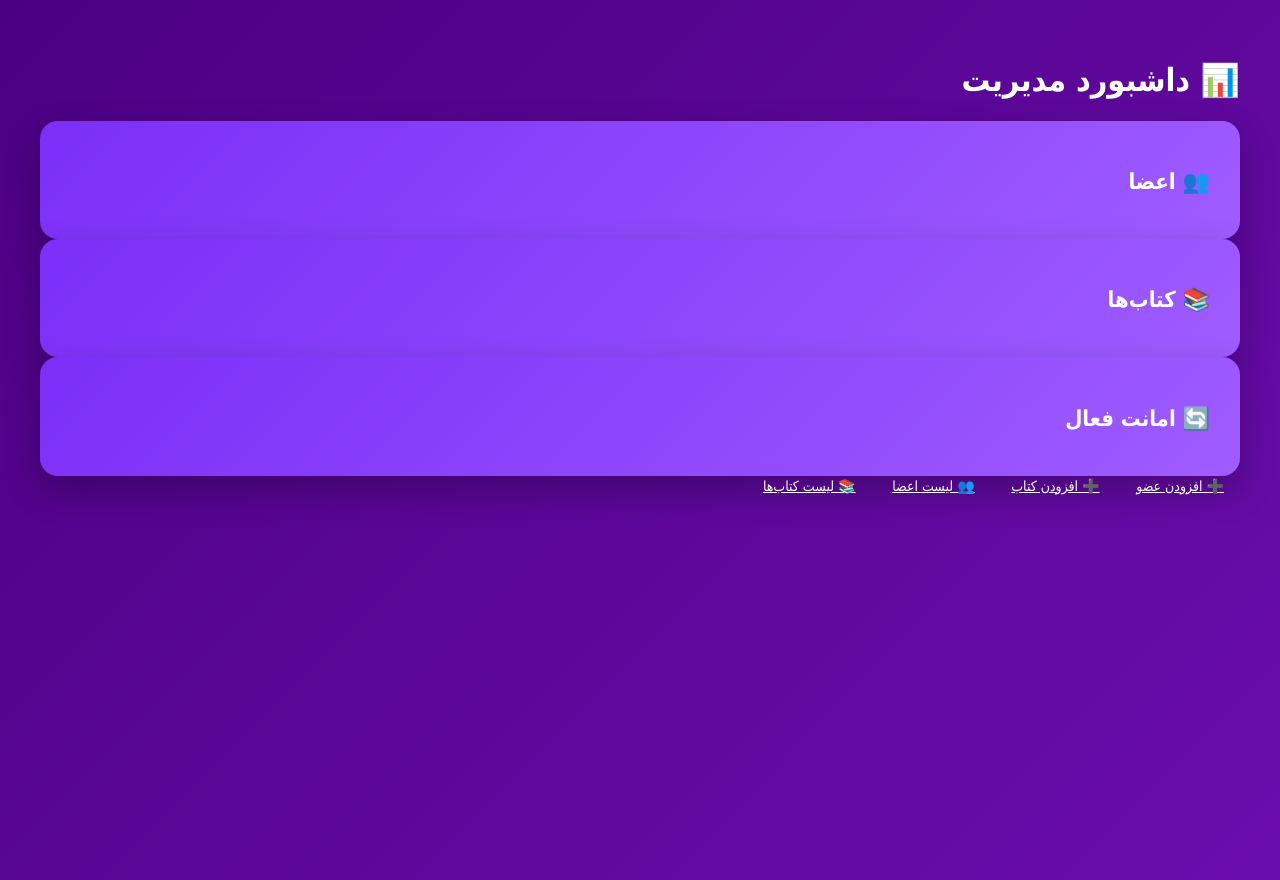
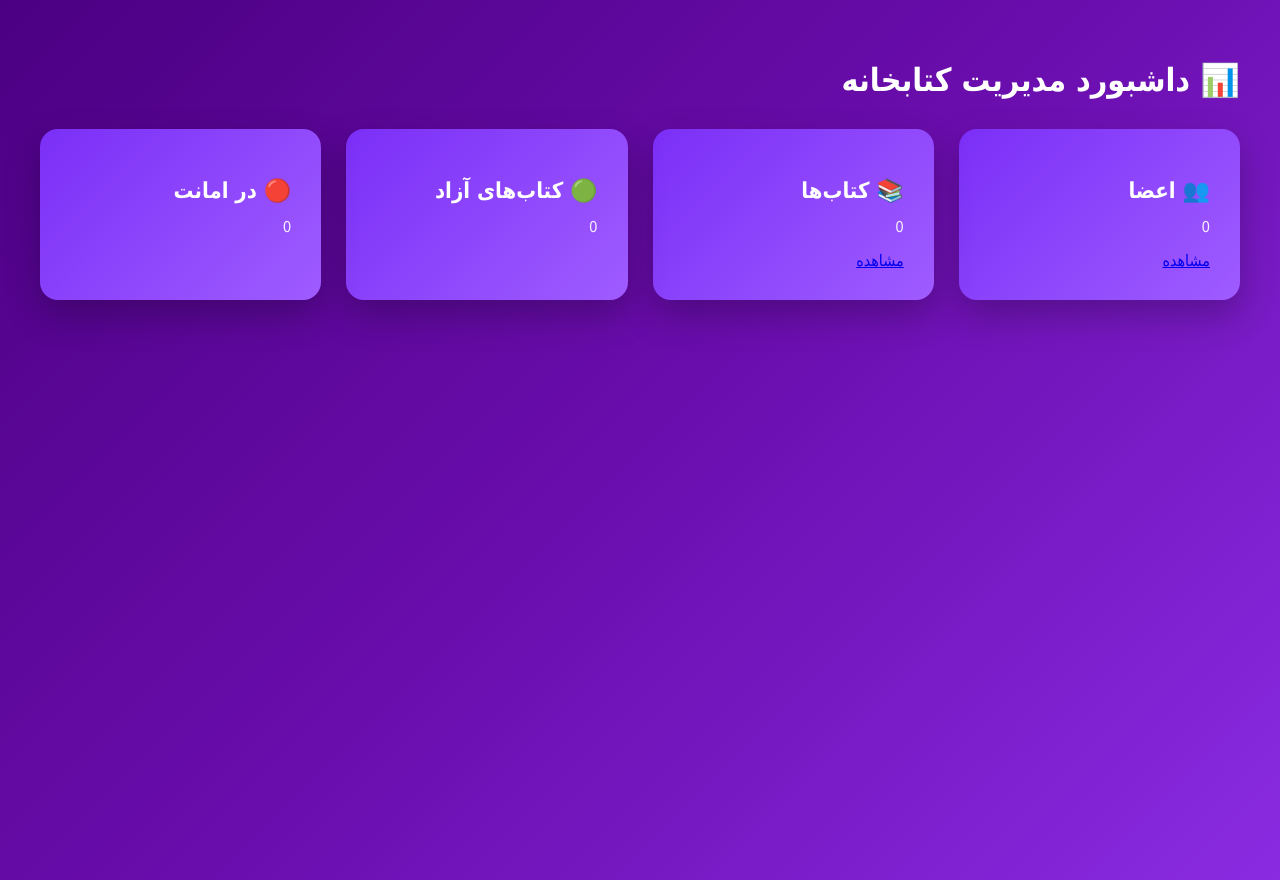
Before and after one commit to arminalvandi/library-management-system, a Flask app: page /dashboard in a window 1280 px wide. Run offline with Flask 3, Linux system fonts and the light colour scheme; data that the repository does not hold is empty.

Commit message:
Update dashboard.html

```diff
--- a/templates/dashboard.html
+++ b/templates/dashboard.html
@@ -2,36 +2,36 @@
 <html lang="fa">
 <head>
     <meta charset="UTF-8">
-    <title>داشبورد مدیریت</title>
+    <title>داشبورد مدیر</title>
     <link rel="stylesheet" href="{{ url_for('static', filename='css/style.css') }}">
 </head>
 <body>
 
-<div class="page">
-    <h1>📊 داشبورد مدیریت</h1>
+<div class="dashboard">
+    <h1>📊 داشبورد مدیریت کتابخانه</h1>
 
-    <div class="dashboard-cards">
-        <div class="card">
+    <div class="cards">
+        <div class="card purple">
             <h2>👥 اعضا</h2>
-            <p>{{ total_members }}</p>
+            <p>{{ members_count }}</p>
+            <a href="/members">مشاهده</a>
         </div>
 
-        <div class="card">
+        <div class="card purple">
             <h2>📚 کتاب‌ها</h2>
-            <p>{{ total_books }}</p>
+            <p>{{ books_count }}</p>
+            <a href="/books">مشاهده</a>
         </div>
 
-        <div class="card">
-            <h2>🔄 امانت فعال</h2>
-            <p>{{ active_borrows }}</p>
+        <div class="card green">
+            <h2>🟢 کتاب‌های آزاد</h2>
+            <p>{{ free_count }}</p>
         </div>
-    </div>
 
-    <div class="dashboard-actions">
-        <a href="/add_member" class="btn big">➕ افزودن عضو</a>
-        <a href="/add_book" class="btn big">➕ افزودن کتاب</a>
-        <a href="/members" class="btn big">👥 لیست اعضا</a>
-        <a href="/books" class="btn big">📚 لیست کتاب‌ها</a>
+        <div class="card red">
+            <h2>🔴 در امانت</h2>
+            <p>{{ borrowed_count }}</p>
+        </div>
     </div>
 </div>
 
```
